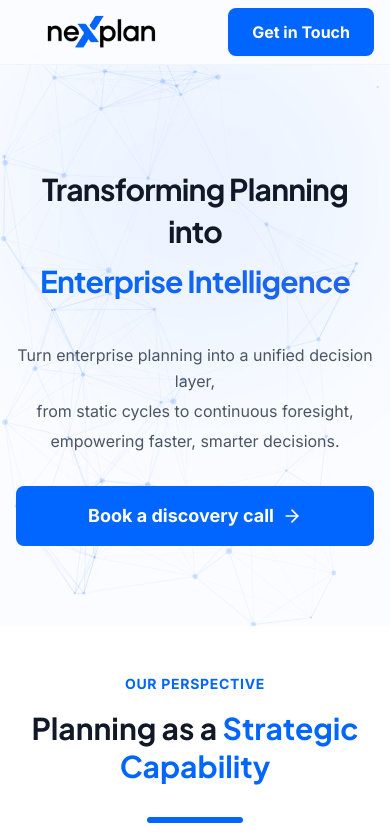
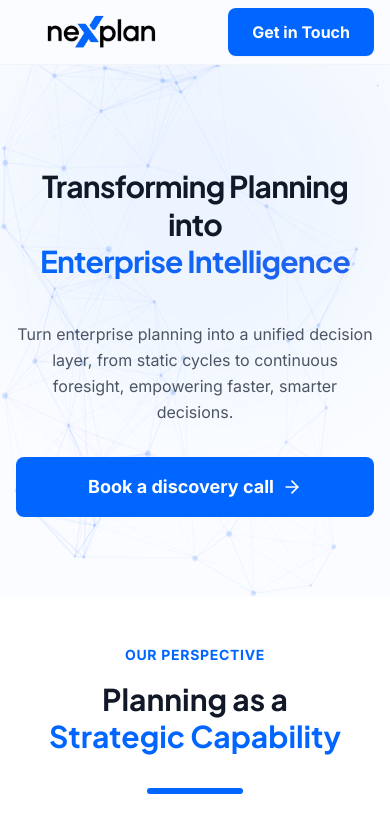
Before and after one commit to skarun505/Nexplan, a Next.js app: page / in a window 390 px wide. Shown: the top 839 px of the page. Built offline with nearby package versions, Linux system fonts and the light colour scheme.

Commit message:
Update layouts: Hero, Philosophy, and Use Cases headings split to 2 lines on mobile

```diff
--- a/app/page.tsx
+++ b/app/page.tsx
@@ -53,15 +53,15 @@ export default function Home() {
                     <div className="grid lg:grid-cols-2 gap-12 lg:gap-20 items-start">
                         {/* Left Column: Content (Centered on mobile, Left on desktop) */}
                         <div className="space-y-8 text-center lg:text-left fade-in-up pt-10 lg:pt-0 lg:-mr-32 xl:-mr-40">
-                            <h1 className="font-heading text-3xl md:text-4xl lg:text-5xl font-bold leading-[1.4] tracking-tight">
+                            <h1 className="font-heading text-3xl md:text-4xl lg:text-5xl font-bold leading-tight md:leading-[1.4] tracking-tight">
                                 <span className="block text-gray-900">Transforming Planning into</span>
-                                <span className="block mt-2 pb-2 text-primary bg-gradient-to-r from-primary to-blue-600 bg-clip-text text-transparent">Enterprise Intelligence</span>
+                                <span className="block mt-0 md:mt-2 pb-2 text-primary bg-gradient-to-r from-primary to-blue-600 bg-clip-text text-transparent">Enterprise Intelligence</span>
                             </h1>
 
                             <p className="text-base md:text-xl text-gray-600 leading-relaxed max-w-3xl mx-auto lg:mx-0">
-                                <span className="block">Turn enterprise planning into a unified decision layer,</span>
-                                <span className="block mt-1">from static cycles to continuous foresight,</span>
-                                <span className="block mt-1">empowering faster, smarter decisions.</span>
+                                <span className="inline md:block">Turn enterprise planning into a unified decision layer,</span>
+                                <span className="inline md:block mt-0 md:mt-1"> from static cycles to continuous foresight,</span>
+                                <span className="inline md:block mt-0 md:mt-1"> empowering faster, smarter decisions.</span>
                             </p>
 
                             <div className="flex flex-col sm:flex-row gap-4 justify-center lg:justify-start">
@@ -93,9 +93,9 @@ export default function Home() {
                 <div className="max-w-5xl mx-auto relative z-10">
                     <div className="text-center mb-10 md:mb-14 fade-in-up">
                         <span className="text-primary font-bold tracking-wider uppercase text-sm mb-4 block">Our Perspective</span>
-                        <h2 className="font-heading text-3xl md:text-4xl lg:text-5xl font-bold mb-6 text-gray-900 leading-tight">
-                            Planning as a <br className="hidden md:block" />
-                            <span className="text-primary">Strategic Capability</span>
+                        <h2 className="font-heading text-3xl md:text-4xl lg:text-5xl font-bold mb-6 text-gray-900 leading-tight md:leading-normal">
+                            <span className="block">Planning as a</span>
+                            <span className="block mt-0 md:mt-2 text-primary">Strategic Capability</span>
                         </h2>
                         <div className="w-24 h-1.5 bg-primary mx-auto rounded-full mt-8"></div>
                     </div>
@@ -290,8 +290,9 @@ export default function Home() {
             <section className="py-12 md:py-20 px-4 sm:px-6 lg:px-8 bg-[#FAFCFF]">
                 <div className="max-w-7xl mx-auto">
                     <div className="text-center mb-12 md:mb-16 fade-in-up">
-                        <h2 className="font-heading text-3xl md:text-4xl lg:text-5xl font-bold mb-4 text-gray-900">
-                            Enterprise Planning <span className="text-primary">Use Cases</span>
+                        <h2 className="font-heading text-3xl md:text-4xl lg:text-5xl font-bold mb-4 text-gray-900 leading-tight md:leading-normal">
+                            <span className="block">Enterprise Planning</span>
+                            <span className="block mt-0 md:mt-2 text-primary">Use Cases</span>
                         </h2>
                     </div>
 
```
